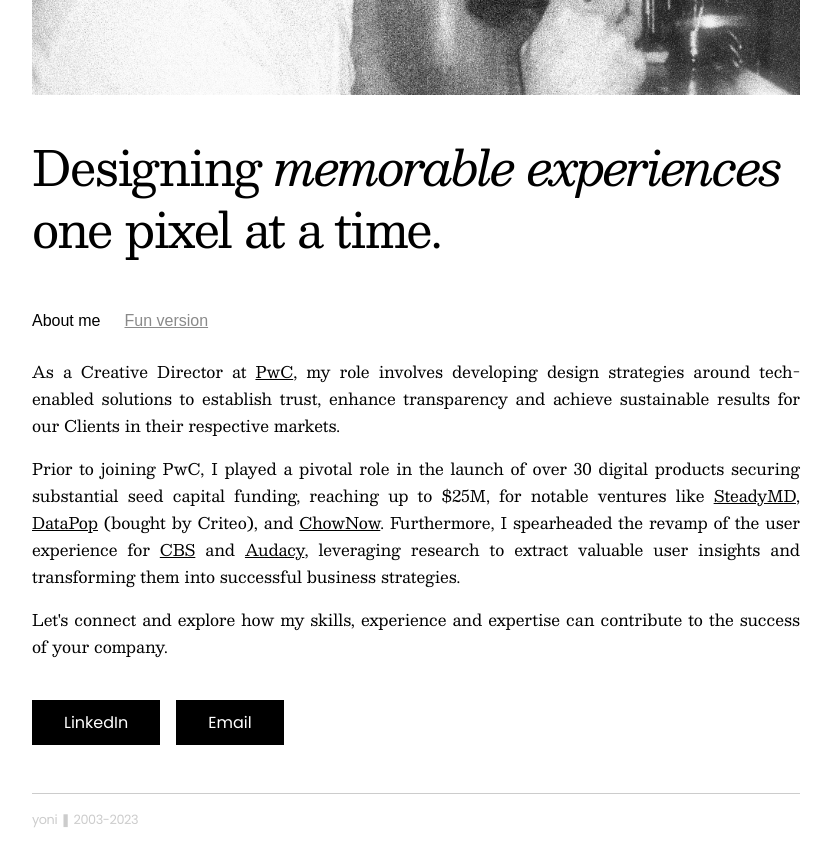
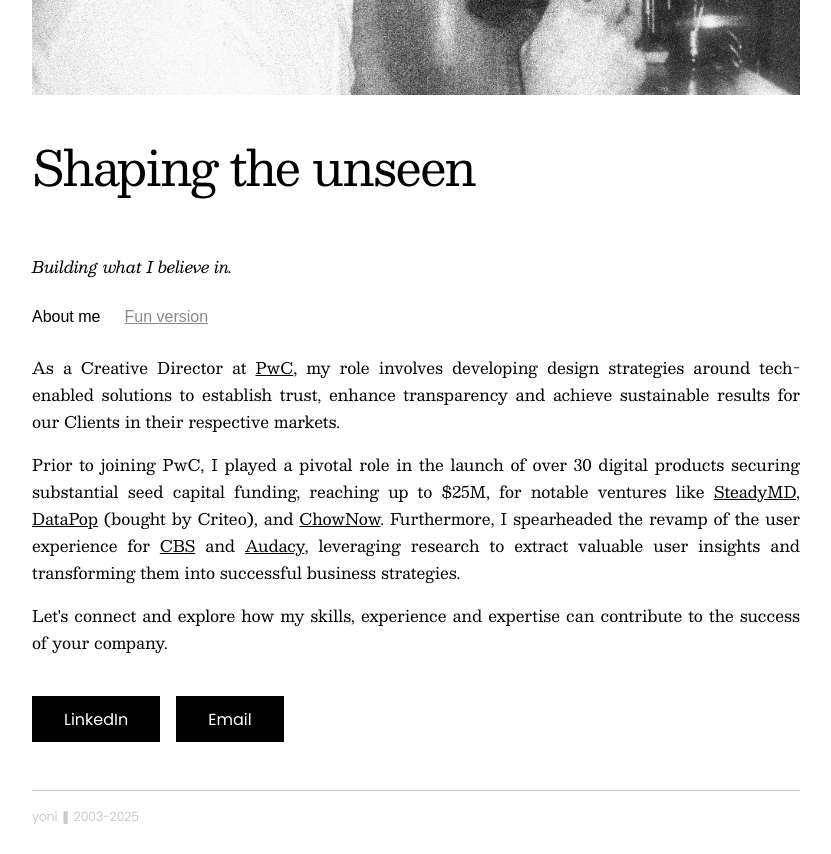
Before and after one commit to yoknee/y0n1, a plain HTML site: page index.html in a window 1280 px wide. Shown: the part 600-1454 px from the top of the page, without its empty margins (224-1055 px from the left). Drawn offline with nearby package versions, Linux system fonts and the light colour scheme.

Commit message:
Update index.html
Fixed copy, date

```diff
--- a/index.html
+++ b/index.html
@@ -20,7 +20,8 @@
     <h1 class="header">yoni</h1>
     <h3 class="keywords">Product Strategy & Design</h3>
     <img class="header-image" src="jonathanDiner.jpg" alt="Jonathan at a diner">
-    <h2 class="tagline">Designing <i>memorable experiences</i> one pixel at a time.</h2>
+    <h2 class="tagline">Shaping the unseen</h2>
+    <p><em>Building what I believe in.</em></p>
     <div class="tab">
       <button class="tablinks active" onclick="openTab(event, 'Tab1')">About me</button>
       <button class="tablinks" onclick="openTab(event, 'Tab2')">Fun version</button>
@@ -41,7 +42,7 @@
       <a href="mailto:jgorodenzik@gmail.com" class="button" target="_blank">Email</a>
     </div>
     <div class="line"></div>
-    <h4 class="footer">yoni &#10074; 2003-2023</h4>
+    <h4 class="footer">yoni &#10074; 2003-2025</h4>
   </div>
   <script>
       function openTab(evt, tabName) {
```
